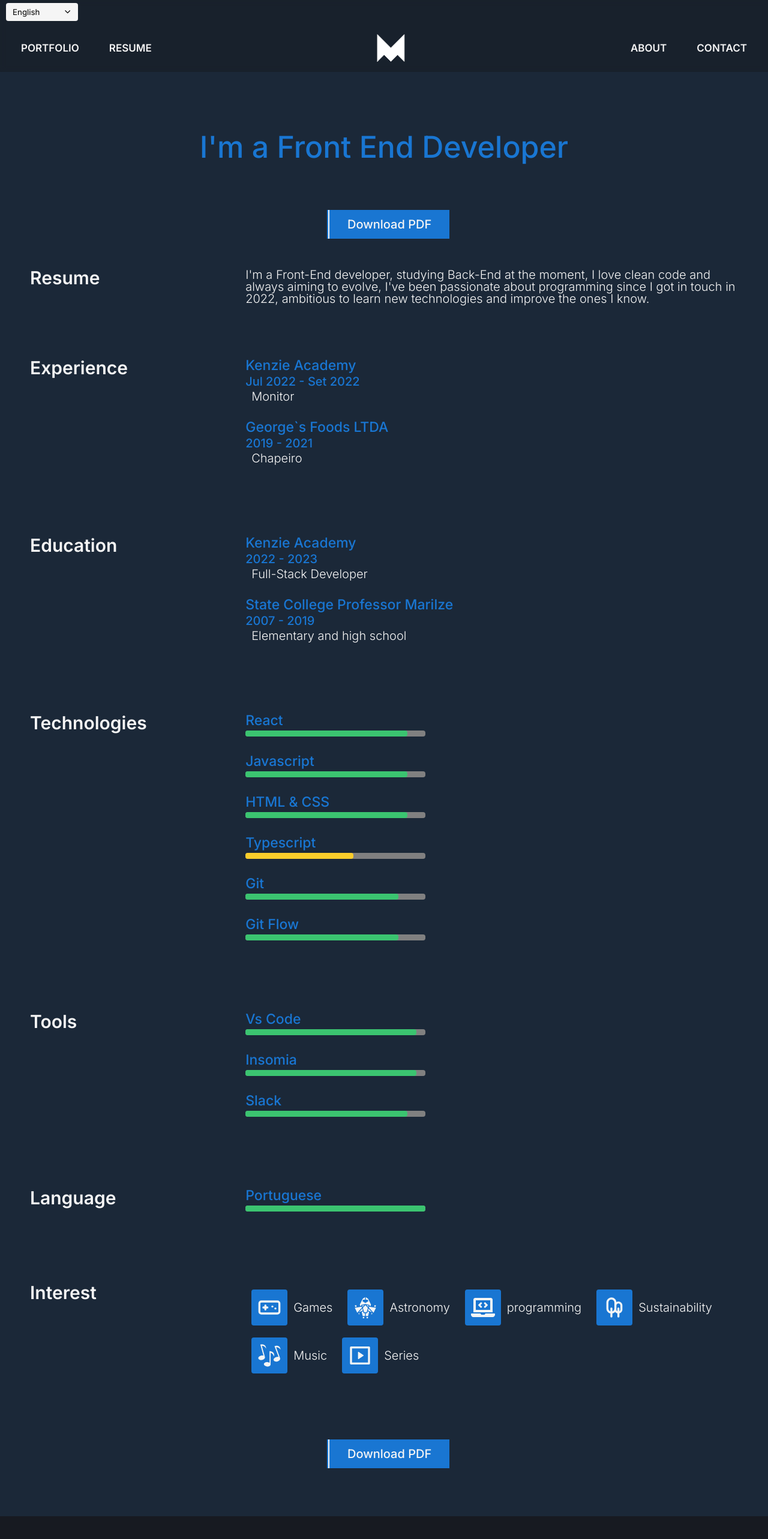
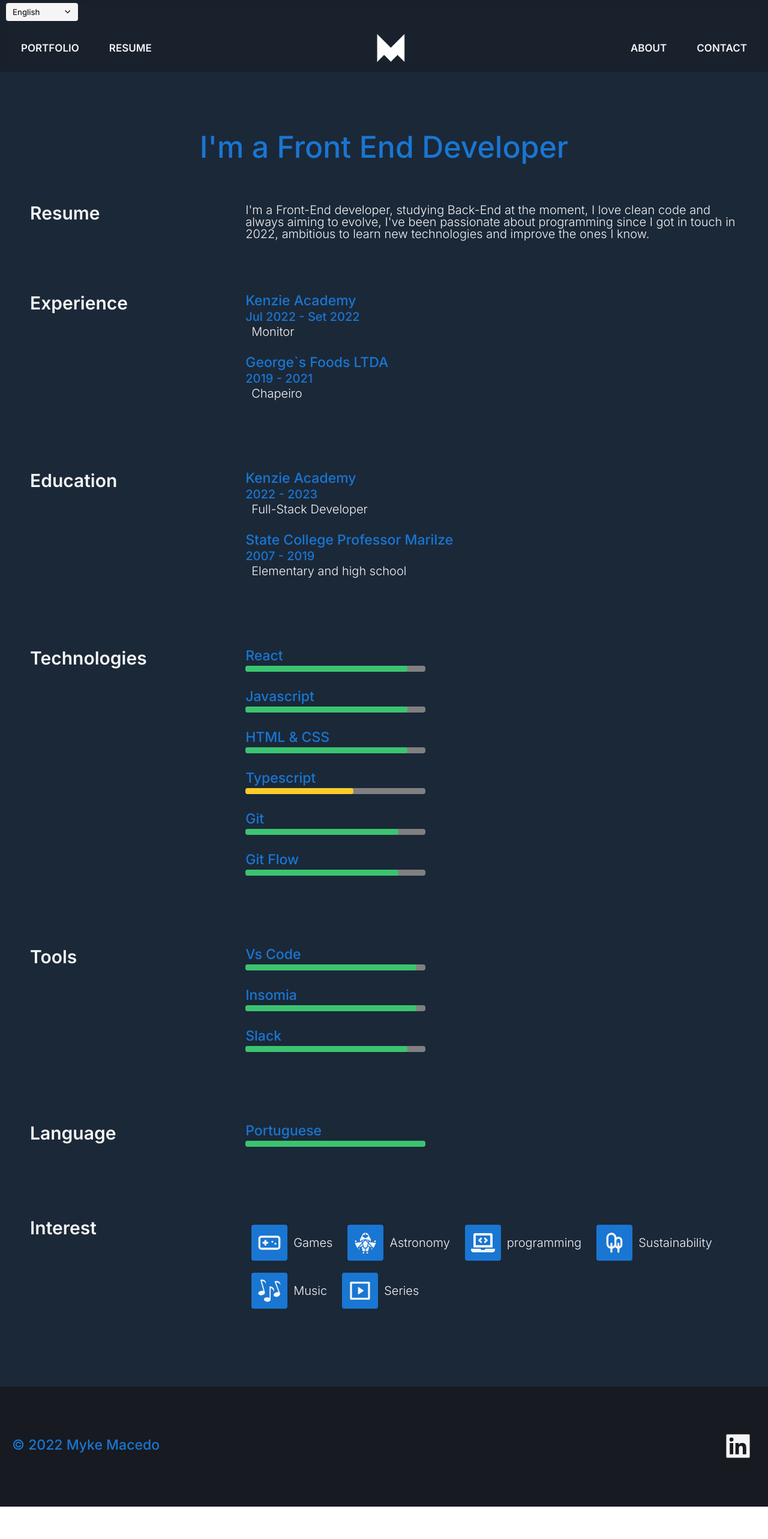
Before and after one commit to myke-vida-de-macedo/portifolio, a React (Create React App) app: page /home/resume in a window 1280 px wide. Shown: the top 2566 px of the page at 60% size. After the commit the page ends 2512 px from the top, so only its background shows below. Built offline with nearby package versions, Linux system fonts and the light colour scheme.

Commit message:
Remoção dos botao de gerar curriculo, curriculo precisa ser atualizado

```diff
--- a/src/pages/Resume/index.tsx
+++ b/src/pages/Resume/index.tsx
@@ -34,7 +34,7 @@ const Resume = () => {
 
                 <Title margin="60px" position="center">{t("resumeTitle")}</Title>
 
-                <Button size="medium" onClick={()=>navigate("/home/resume/cv")}>{t("resumeButtonPDF")}</Button>
+                {/* <Button size="medium" onClick={()=>navigate("/home/resume/cv")}>{t("resumeButtonPDF")}</Button> */}
 
                 <Section name={t("resumeCategoryResume")}>
                     <Text>{t("resumeText")}</Text>
@@ -141,7 +141,7 @@ const Resume = () => {
 
                 </Section>
 
-                <Button onClick={()=>navigate("/home/resume/cv")} size="medium">{t("resumeButtonPDF")}</Button>
+                {/* <Button onClick={()=>navigate("/home/resume/cv")} size="medium">{t("resumeButtonPDF")}</Button> */}
 
             </Block>
             <Footer/>
```
